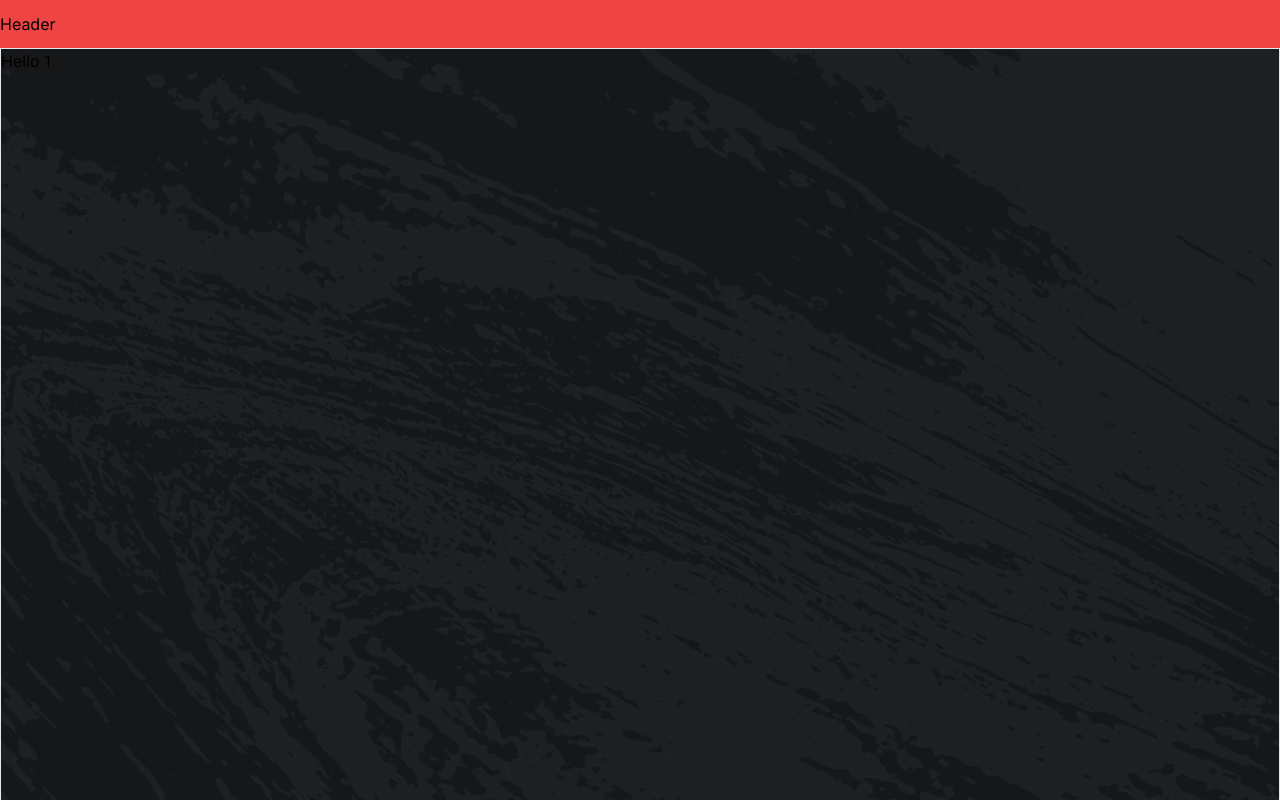
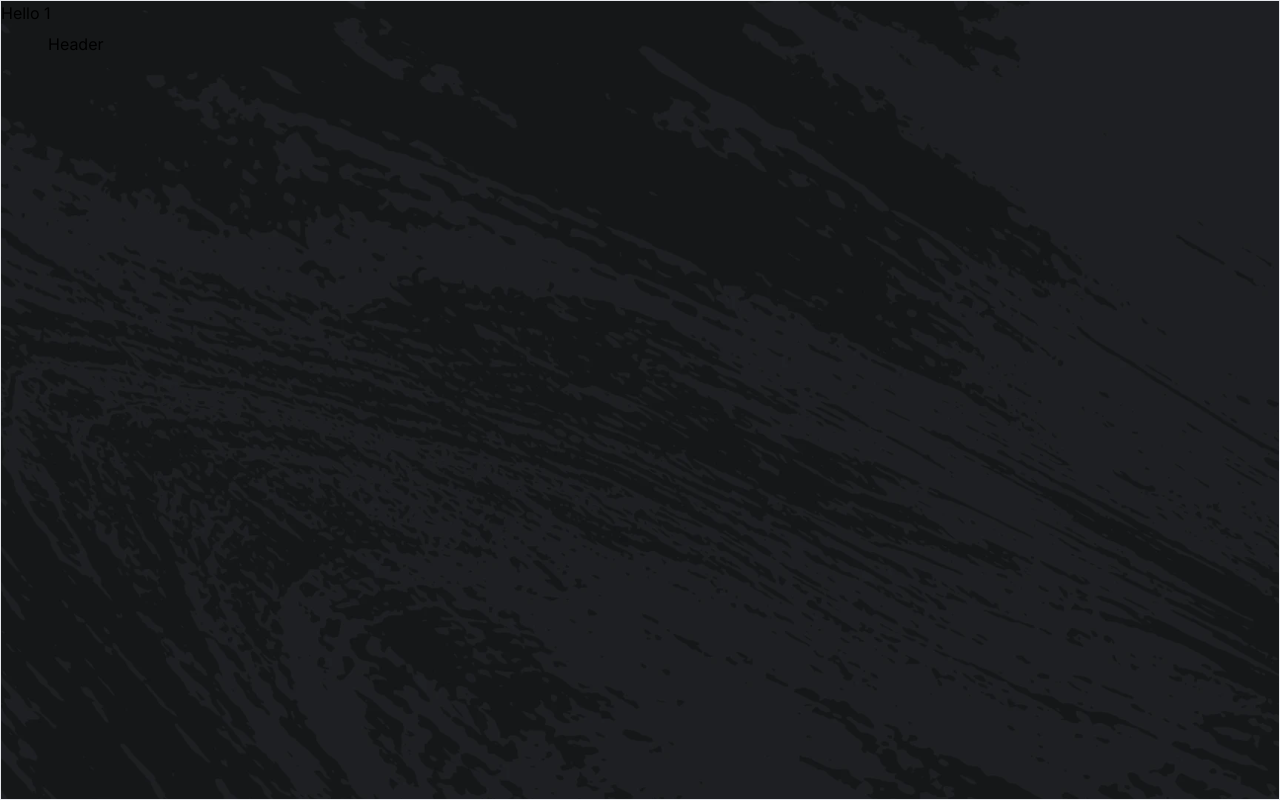
Before and after one commit to kdan80/v5, a Next.js app: page / in a window 1280 px wide. Shown: the top 800 px of the page. Built offline with nearby package versions, Linux system fonts and the light colour scheme.

Commit message:
Header styles

```diff
--- a/src/components/Header/Header.tsx
+++ b/src/components/Header/Header.tsx
@@ -1,7 +1,11 @@
 import React from 'react'
 
 const Header = () => {
-    return <header className='w-full h-12 bg-red-500 flex items-center'>Header</header>
+    return (
+        <header className='fixed top-0 w-full p-[5vw] md:px-12 md:py-8 flex justify-between items-center'>
+            Header
+        </header>
+    )
 }
 
 export default Header
```
